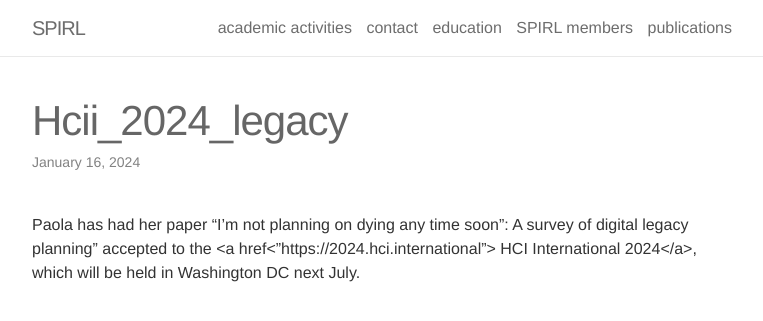
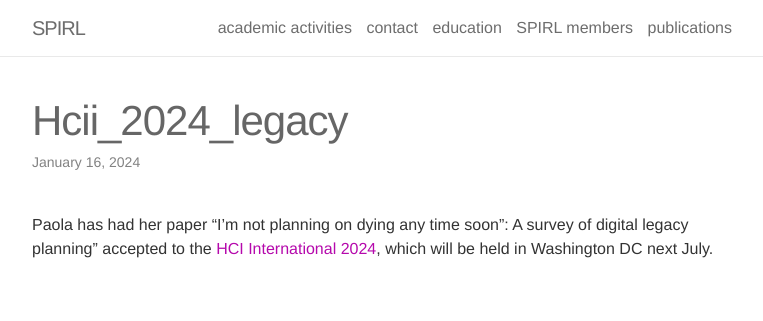
Before and after one commit to estobert/stobert-website, a Jekyll site: the page built from _news/hcii_2024_legacy.md, in a window 1280 px wide. Shown: the top 321 px of the page, without its empty margins (258-1021 px from the left). Built offline with Jekyll 4.4.1, drawn with Linux system fonts in a browser that asks for light colours.

Commit message:
Update hcii_2024_legacy.md

```diff
--- a/_news/hcii_2024_legacy.md
+++ b/_news/hcii_2024_legacy.md
@@ -3,4 +3,4 @@ layout: post
 date: 2024-01-16
 inline: true
 ---
-Paola has had her paper "I’m not planning on dying any time soon”: A survey of digital legacy planning" accepted to the <a href<"https://2024.hci.international"> HCI International 2024</a>, which will be held in Washington DC next July.
+Paola has had her paper "I’m not planning on dying any time soon”: A survey of digital legacy planning" accepted to the <a href="https://2024.hci.international"> HCI International 2024</a>, which will be held in Washington DC next July.
```
